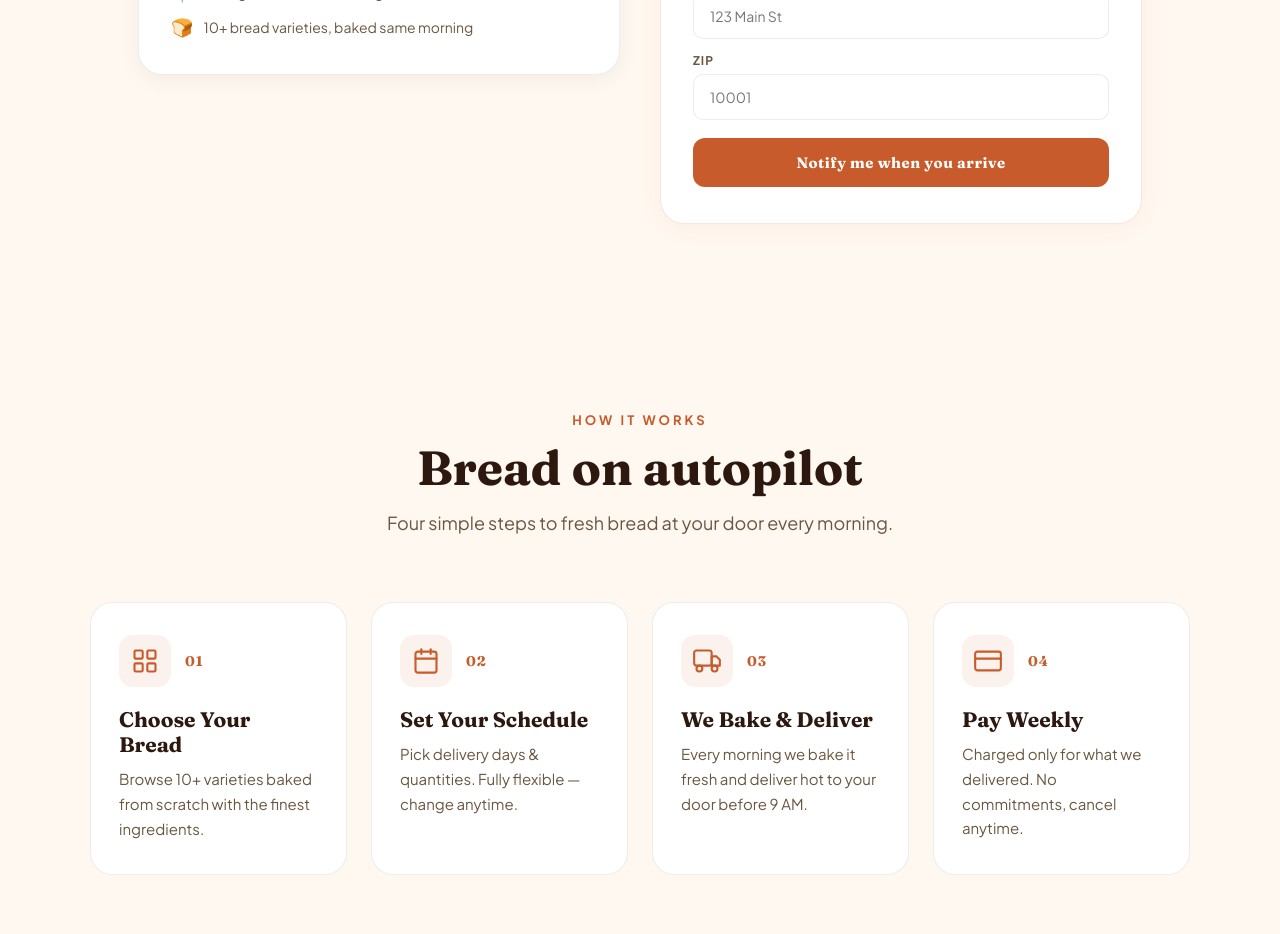
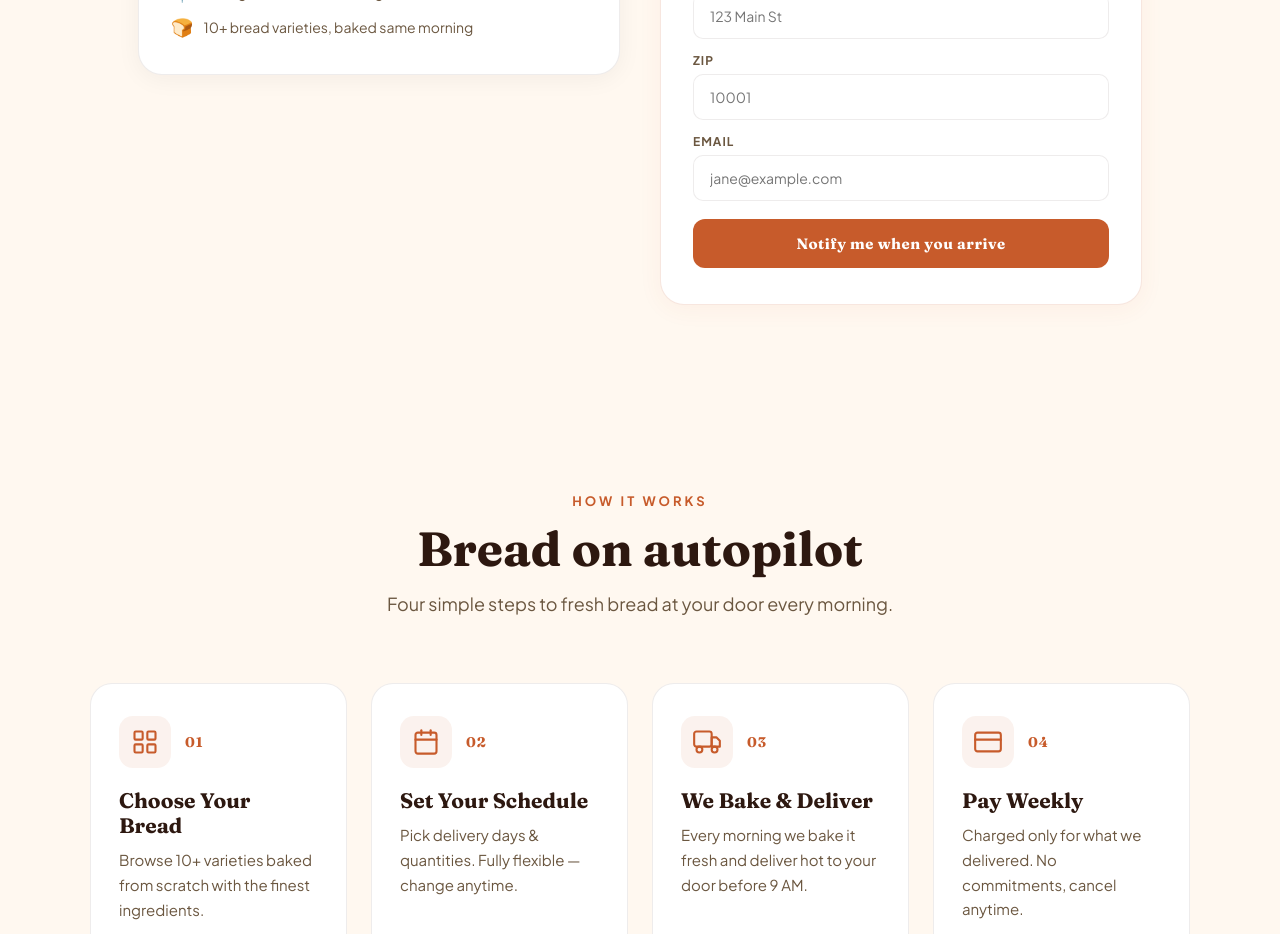
Before and after one commit to vladislavlazarev/webake-design-web, a React (Vite) app: page / in a window 1280 px wide. Shown: the part 1560-2494 px from the top of the page. Built offline with nearby package versions, Linux system fonts and the light colour scheme.

Commit message:
Add email field to city request form
Co-Authored-By: Claude Sonnet 4.6 <noreply@anthropic.com>

```diff
--- a/src/App.jsx
+++ b/src/App.jsx
@@ -254,7 +254,7 @@ export default function App() {
 function HomePage({ dist, mob, tab, pad, nav, goSched }) {
   const [cityForm, setCityForm] = useState({ name:"", email:"", city:"", street:"", zip:"" });
   const [citySubmitted, setCitySubmitted] = useState(false);
-  const handleCitySubmit = (e) => { e.preventDefault(); if(cityForm.city&&cityForm.street&&cityForm.zip){ setCitySubmitted(true); } };
+  const handleCitySubmit = (e) => { e.preventDefault(); if(cityForm.city&&cityForm.street&&cityForm.zip&&cityForm.email){ setCitySubmitted(true); } };
   return (
     <div>
       {/* HERO */}
@@ -399,6 +399,16 @@ function HomePage({ dist, mob, tab, pad, nav, goSched }) {
                         <input
                           type="text" placeholder="10001" value={cityForm.zip}
                           onChange={e=>setCityForm(f=>({...f,zip:e.target.value}))}
+                          style={{ width:"100%",padding:mob?"12px 14px":"13px 16px",borderRadius:10,border:`1.5px solid ${C.border}`,fontSize:14,color:C.txt,background:"#FFF",outline:"none",boxSizing:"border-box",fontFamily:"inherit",transition:"border-color 0.2s" }}
+                          onFocus={e=>e.target.style.borderColor=C.accent}
+                          onBlur={e=>e.target.style.borderColor=C.border}
+                        />
+                      </div>
+                      <div>
+                        <label style={{ display:"block",fontSize:12,fontWeight:700,letterSpacing:1,textTransform:"uppercase",color:C.muted,marginBottom:6 }}>Email</label>
+                        <input
+                          type="email" placeholder="jane@example.com" value={cityForm.email}
+                          onChange={e=>setCityForm(f=>({...f,email:e.target.value}))}
                           style={{ width:"100%",padding:mob?"12px 14px":"13px 16px",borderRadius:10,border:`1.5px solid ${C.border}`,fontSize:14,color:C.txt,background:"#FFF",outline:"none",boxSizing:"border-box",fontFamily:"inherit",transition:"border-color 0.2s" }}
                           onFocus={e=>e.target.style.borderColor=C.accent}
                           onBlur={e=>e.target.style.borderColor=C.border}
```
